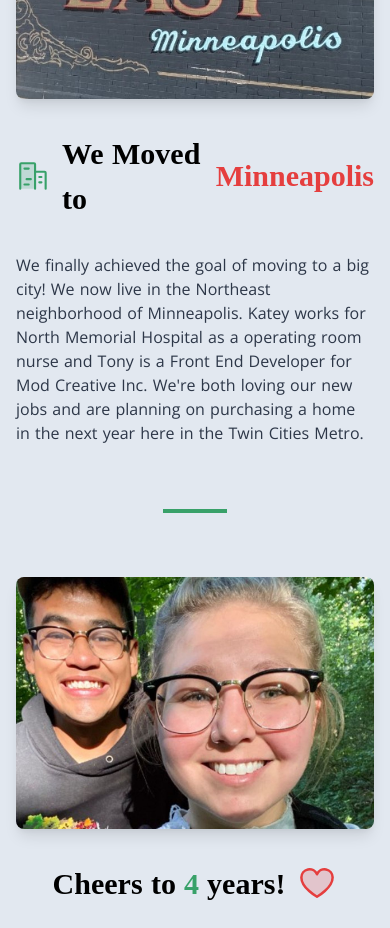
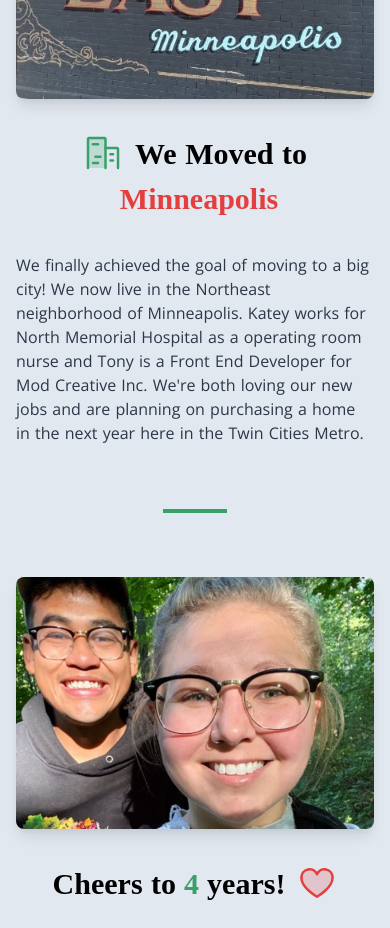
Before and after one commit to TonyFwin/christmas-card, a Nuxt app: page / in a window 390 px wide. Shown: the part 880-1808 px from the top of the page. Built offline with nearby package versions, Linux system fonts and the light colour scheme; a web font is replaced by a local one.

Commit message:
Allow moving title to wrap

```diff
--- a/components/Moving.vue
+++ b/components/Moving.vue
@@ -10,7 +10,7 @@
       </div>
       <div class="w-full md:w-6/12 mx-auto flex flex-col justify-center">
         <h3
-          class="text-3xl lg:text-4xl font-semibold flex items-center my-8 md:mb-8 justify-center md:justify-start"
+          class="text-3xl lg:text-4xl font-semibold flex flex-wrap items-center my-8 md:mb-8 justify-center md:justify-start"
         >
           <svg
             xmlns="http://www.w3.org/2000/svg"
```
